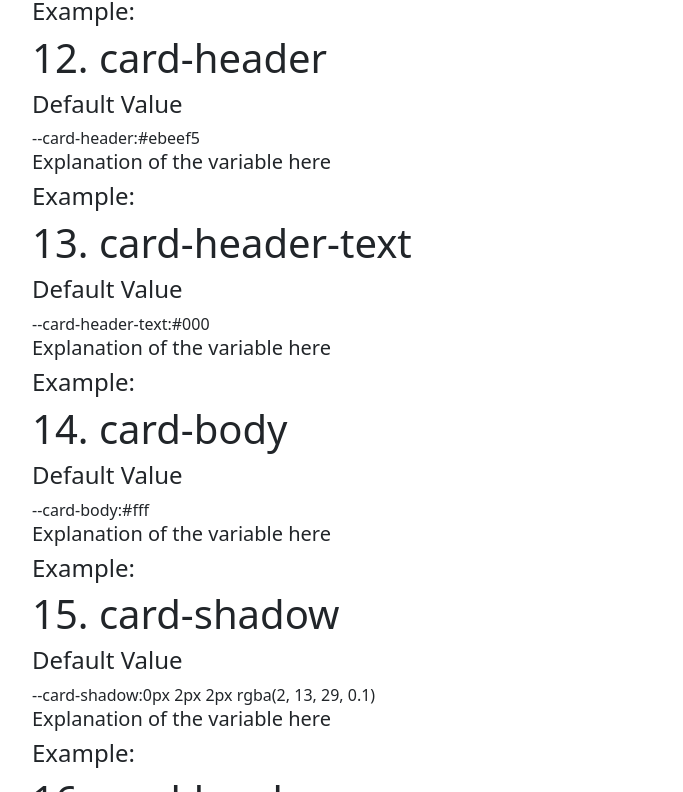
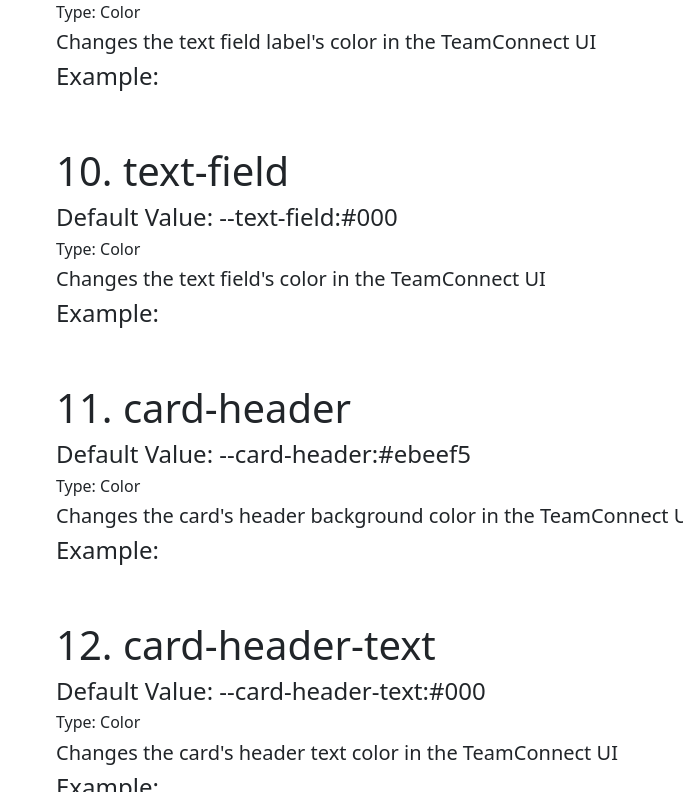
Before and after one commit to sujith-anand/color-profiles---git, a plain HTML site: page documentation/index.html in a window 1280 px wide. Shown: the part 2008-2800 px from the top of the page, without its empty margins (50-733 px from the left). Drawn offline with nearby package versions, Linux system fonts and the light colour scheme.

Commit message:
more variable fixes and documentation updates

```diff
--- a/documentation/main.js
+++ b/documentation/main.js
@@ -1,30 +1,33 @@
-const rootStyle = document.querySelector(':root');
+import styleArray from "./style-array.js";
+// const rootStyle = document.querySelector(':root');
 
-const styleSheet = document.styleSheets;
+// const styleSheet = document.styleSheets;
 
-const styleSheetSize = styleSheet[1].cssRules[0].styleMap.size;
+// const styleSheetSize = styleSheet[1].cssRules[0].styleMap.size;
 
-let rootStyleArray = []
+// let rootStyleArray = []
 
 
-for(let i=0; i < styleSheetSize; i++ ){
+// for(let i=0; i < styleSheetSize; i++ ){
 
-    let tempName = styleSheet[1].cssRules[0].style[i]
-    let rootStyleComputed = getComputedStyle(rootStyle);
-    let tempItem = {
-        name: tempName,
-        text: rootStyleComputed.getPropertyValue(tempName)
-    }
+//     let tempName = styleSheet[1].cssRules[0].style[i]
+//     let rootStyleComputed = getComputedStyle(rootStyle);
+//     let tempItem = {
+//         name: tempName,
+//         value: rootStyleComputed.getPropertyValue(tempName),
+//         text: '',
+//         type:''
+//     }
 
-    rootStyleArray.push(tempItem);
-}
+//     rootStyleArray.push(tempItem);
+// }
 
-$('.container').append(rootStyleArray.map((el,index) => {
-return `<div>
+$('.container').append(styleArray.map((el,index) => {
+return `<div class="p-4">
 <h1>${index+1}. ${el.name.slice(2)}</h1>
-<h4>Default Value</h4>
-<span class="code">${el.name}:${el.text}</span>
-<h5>Explanation of the variable here</h5>
+<h4>Default Value: <span class="code">${el.name}:${el.value}</span></h4>
+<h6>Type: ${el.type}</h6>
+<h5>${el.text}</h5>
 <h4>Example:</h4>
 </div>`
 }).join(""));
--- /dev/null
+++ b/documentation/style-array.js
@@ -0,0 +1,358 @@
+const styleArray = [
+    {
+      name: "--font-family",
+      value: "'Poppins', sans-serif",
+      text: "Changes the font family in the TeamConnect UI",
+      type: "Font Family"
+    },
+    {
+      name: "--anchor-color",
+      value: "#1890ff",
+      text: "Changes the anchor tag/hyper link color in the TeamConnect UI",
+      type: "Color"
+    },
+    {
+      name: "--button-color",
+      value: "#1890ff",
+      text: "Changes the button color in the TeamConnect UI",
+      type: "Color"
+    },
+    {
+      name: "--button-color-hover",
+      value: "#1471c7",
+      text: "Changes the button hover color in the TeamConnect UI",
+      type: "Color"
+    },
+    {
+      name: "--button-shadow",
+      value: "0 3px 8px rgba(0, 0, 0, 0.1)",
+      text: "Changes the button's shadow in TeamConnect the UI",
+      type: "Shadow"
+    },
+    {
+      name: "--button-radius",
+      value: "60px",
+      text: "Changes the roundness of the button in the TeamConnect UI",
+      type: "Units"
+    },
+    {
+      name: "--button-text-color",
+      value: "#fff",
+      text: "Changes the button's inner text color in the TeamConnect UI",
+      type: "Color"
+    },
+    {
+      name: "--background-color",
+      value: "#f5f6f7",
+      text: "Changes the base background color in the TeamConnect UI",
+      type: "Color"
+    },
+    {
+      name: "--text-field-labels",
+      value: "#8695ab",
+      text: "Changes the text field label's color in the TeamConnect UI",
+      type: "Color"
+    },
+    {
+      name: "--text-field",
+      value: "#000",
+      text: "Changes the text field's color in the TeamConnect UI",
+      type: "Color"
+    },
+    {
+      name: "--card-header",
+      value: "#ebeef5",
+      text: "Changes the card's header background color in the TeamConnect UI",
+      type: "Color"
+    },
+    {
+      name: "--card-header-text",
+      value: "#000",
+      text: "Changes the card's header text color in the TeamConnect UI",
+      type: "Color"
+    },
+    {
+      name: "--card-body",
+      value: "#fff",
+      text: "Changes the card's background color in the TeamConnect UI",
+      type: "Color"
+    },
+    {
+      name: "--card-shadow",
+      value: "0px 2px 2px rgba(2, 13, 29, 0.1)",
+      text: "Changes the card's shadow in the TeamConnect UI",
+      type: "Shadow"
+    },
+    {
+      name: "--card-border",
+      value: "rgba(0, 0, 0, 0)",
+      text: "Changes the card's border color in the TeamConnect UI",
+      type: "Color"
+    },
+    {
+      name: "--global-nav-icons",
+      value: "#fff",
+      text: "Changes the global navigation icons color in the TeamConnect UI",
+      type: "Color"
+    },
+    {
+        name: "--global-nav-icons-text",
+        value: "#fff",
+        text: "Changes the global navigation icons text color in the TeamConnect UI",
+        type: "Color"
+      },
+    {
+      name: "--global-nav-color",
+      value: "#001a49",
+      text: "Changes the global navigation background color in the TeamConnect UI",
+      type: "Color"
+    },
+    {
+      name: "--global-search-width",
+      value: "16vw",
+      text: "Changes the global search bar width in the TeamConnect UI",
+      type: "Units"
+    },
+    {
+      name: "--global-search-bar-color",
+      value: "#f5f6f7",
+      text: "Changes the global search bar background color in the TeamConnect UI",
+      type: "Color"
+    },
+    {
+      name: "--global-search-bar-border",
+      value: "#d4d9e1",
+      text: "Changes the global search bar's border color in the TeamConnect UI",
+      type: "Color"
+    },
+    {
+      name: "--global-search-button",
+      value: "#fff",
+      text: "Changes the global search bar button's & dropdown's background color in the TeamConnect UI",
+      type: "Color"
+    },
+    {
+      name: "--global-search-bar-icon",
+      value: "#1890ff",
+      text: "Changes the global search bar icons's color in the TeamConnect UI",
+      type: "Color"
+    },
+    {
+      name: "--global-search-border",
+      value: "4px",
+      text: "Changes the global search bar's roundness in the TeamConnect UI",
+      type: "Units"
+    },
+    {
+      name: "--hamburger-icon",
+      value: "#444",
+      text: "Changes the hamburger icon's color in the TeamConnect UI",
+      type: "Color"
+    },
+    {
+      name: "--top-nav-menu-border",
+      value: "#ddd",
+      text: "Changes the top navigation bar's border color in the TeamConnect UI",
+      type: "Color"
+    },
+    {
+      name: "--top-nav-menu",
+      value: "#fff",
+      text: "Changes the top navigation bar's background color in the TeamConnect UI",
+      type: "Color"
+    },
+    {
+      name: "--top-nav-text",
+      value: "#444",
+      text: "Changes the top navigation bar's text color in the TeamConnect UI",
+      type: "Color"
+    },
+    {
+      name: "--top-nav-text-selected",
+      value: "#1890ff",
+      text: "Changes the top navigation bar's text color when selected in the TeamConnect UI",
+      type: "Color"
+    },
+    {
+      name: "--top-nav-bottom-border-selected",
+      value: "#1890ff",
+      text: "Changes the top navigation bar's selected item bottom border color in the TeamConnect UI",
+      type: "Color"
+    },
+    {
+      name: "--top-nav-hover-color",
+      value: "#1890ff1a",
+      text: "Changes the top navigation bar's text color when hovering in the TeamConnect UI",
+      type: "Color"
+    },
+    {
+      name: "--left-nav-border",
+      value: "#ddd",
+      text: "Changes the left navigation bar's border color in the TeamConnect UI",
+      type: "Color"
+    },
+    {
+      name: "--left-nav",
+      value: "#fff",
+      text: "Changes the left navigation bar's background color in the TeamConnect UI",
+      type: "Color"
+    },
+    {
+      name: "--left-nav-icons-color",
+      value: "#1890ff",
+      text: "Changes the left navigation bar's icons color in the TeamConnect UI",
+      type: "Color"
+    },
+    {
+      name: "--left-nav-text",
+      value: "#8695ab",
+      text: "Changes the left navigation bar's text color in the TeamConnect UI",
+      type: "Color"
+    },
+    {
+      name: "--left-nav-text-selected",
+      value: "#1890ff",
+      text: "Changes the left navigation bar's text color when selected in the TeamConnect UI",
+      type: "Color"
+    },
+    {
+      name: "--left-nav-selected-background",
+      value: "#dee5f0",
+      text: "Changes the left navigation bar's background when selected in the TeamConnect UI",
+      type: "Color"
+    },
+    {
+      name: "--left-nav-selected-border",
+      value: "#1890ff",
+      text: "Changes the left navigation bar's selected item's border color in the TeamConnect UI",
+      type: "Color"
+    },
+    {
+      name: "--left-nav-hovered-background",
+      value: "#dee5f0",
+      text: "Changes the left navigation bar's background color when hovering in the TeamConnect UI",
+      type: "Color"
+    },
+    {
+      name: "--left-nav-hovered-border",
+      value: "#1890ff",
+      text: "Changes the left navigation bar's border color when hovering in the TeamConnect UI",
+      type: "Color"
+    },
+    {
+      name: "--left-nav-text-children",
+      value: "#8695ab",
+      text: "Changes the left navigation bar's children's text color when selected in the TeamConnect UI",
+      type: "Color"
+    },
+    {
+      name: "--left-nav-text-children-selected",
+      value: "#1890ff",
+      text: "Changes the left navigation bar's children's text color when selected in the TeamConnect UI",
+      type: "Color"
+    },
+    {
+      name: "--left-nav-static-top-color",
+      value: "#fff",
+      text: "Changes the left navigation bar's background color under the manage collections icon in the TeamConnect UI",
+      type: "Color"
+    },
+    {
+      name: "--table-background-color-odd",
+      value: "#fff",
+      text: "Changes the table's background color for odd rows in the TeamConnect UI",
+      type: "Color"
+    },
+    {
+      name: "--table-background-color-even",
+      value: "#fff",
+      text: "Changes the table's background color for even rows in the TeamConnect UI",
+      type: "Color"
+    },
+    {
+      name: "--table-border-color",
+      value: "#ddd",
+      text: "Changes the table's border color in the TeamConnect UI",
+      type: "Color"
+    },
+    {
+      name: "--table-text",
+      value: "#000",
+      text: "Changes the table's text color in the TeamConnect UI",
+      type: "Color"
+    },
+    {
+      name: "--table-header",
+      value: "#000",
+      text: "Changes the table's header text color in the TeamConnect UI",
+      type: "Color"
+    },
+    {
+      name: "--page-header-color",
+      value: "#000",
+      text: "Changes the page header text color in the TeamConnect UI",
+      type: "Color"
+    },
+    {
+      name: "--scroll-bar-color",
+      value: "#d9dbd9",
+      text: "Changes the scroll bar color in the TeamConnect UI",
+      type: "Color"
+    },
+    {
+      name: "--body-text-color",
+      value: "#000",
+      text: "Changes the default body color for text in the TeamConnect UI",
+      type: "Color"
+    },
+    {
+      name: "--info-background",
+      value: "#004AC1",
+      text: "Changes the background color for the info message in the TeamConnect UI",
+      type: "Color"
+    },
+    {
+      name: "--error-background",
+      value: "#004AC1",
+      text: "Changes the background color for the error message in the TeamConnect UI",
+      type: "Color"
+    },
+    {
+      name: "--portal-pane-header-color",
+      value: "#000",
+      text: "Changes the portal pane header color in the TeamConnect UI",
+      type: "Color"
+    },
+    {
+      name: "--portal-pane-header-font-size",
+      value: "1.15em",
+      text: "Changes the portal pane header's font size in the TeamConnect UI",
+      type: "Units"
+    },
+    {
+      name: "--portal-pane-header-font-weight",
+      value: "800",
+      text: "Changes the portal pane header's font weight in the TeamConnect UI",
+      type: "Font Weight"
+    },
+    {
+      name: "--portal-pane-padding",
+      value: ".5em",
+      text: "Changes the portal pane's padding in the TeamConnect UI",
+      type: "Units"
+    },
+    {
+      name: "--portal-pane-radius",
+      value: "12px",
+      text: "Changes the portal pane's border radius in the TeamConnect UI",
+      type: "Units"
+    },
+    {
+      name: "--portal-pane-shadow",
+      value: "0px 10px 20px rgba(18, 38, 63, 0.03)",
+      text: "Changes the portal pane's shadow in the TeamConnect UI",
+      type: "Shadow"
+    }
+  ]
+
+  export default styleArray;
--- a/enhanced-theme-with-css-variables-v35.less
+++ b/enhanced-theme-with-css-variables-v35.less
@@ -12,7 +12,6 @@
     --button-shadow: 0 3px 8px rgba(0, 0, 0, 0.1);
     --button-radius:60px;
     --button-text-color:#fff;
-    --block-header-color: #fff;
     --background-color: #f5f6f7; //background color for TeamConnect
     --text-field-labels: #8695ab; //text-fields labels color
     --text-field: #000; //text field colors
@@ -22,12 +21,12 @@
     --card-shadow: 0px 2px 2px rgba(2, 13, 29, 0.1); //card shadow color
     --card-border: rgba(0, 0, 0, 0); //card border color
     --global-nav-icons: #fff; // global nav icons color
+    --global-nav-icons-text: #fff; //global nav icons text color
     --global-nav-color: #001a49; //global navigation color
     --global-search-width:16vw;
     --global-search-bar-color: var(--background-color); //global search box background color
     --global-search-bar-border: #d4d9e1; //global search border color
     --global-search-button: #fff; // global search button color
-    --global-nav-icons-text: #fff; //global nav icons text color
     --global-search-bar-icon: #1890ff;
     --global-search-border: 4px;
     --hamburger-icon: #444; //hamburger menu icon color
```
Also changed, not shown: documentation/index.html (+2 -1 lines).
